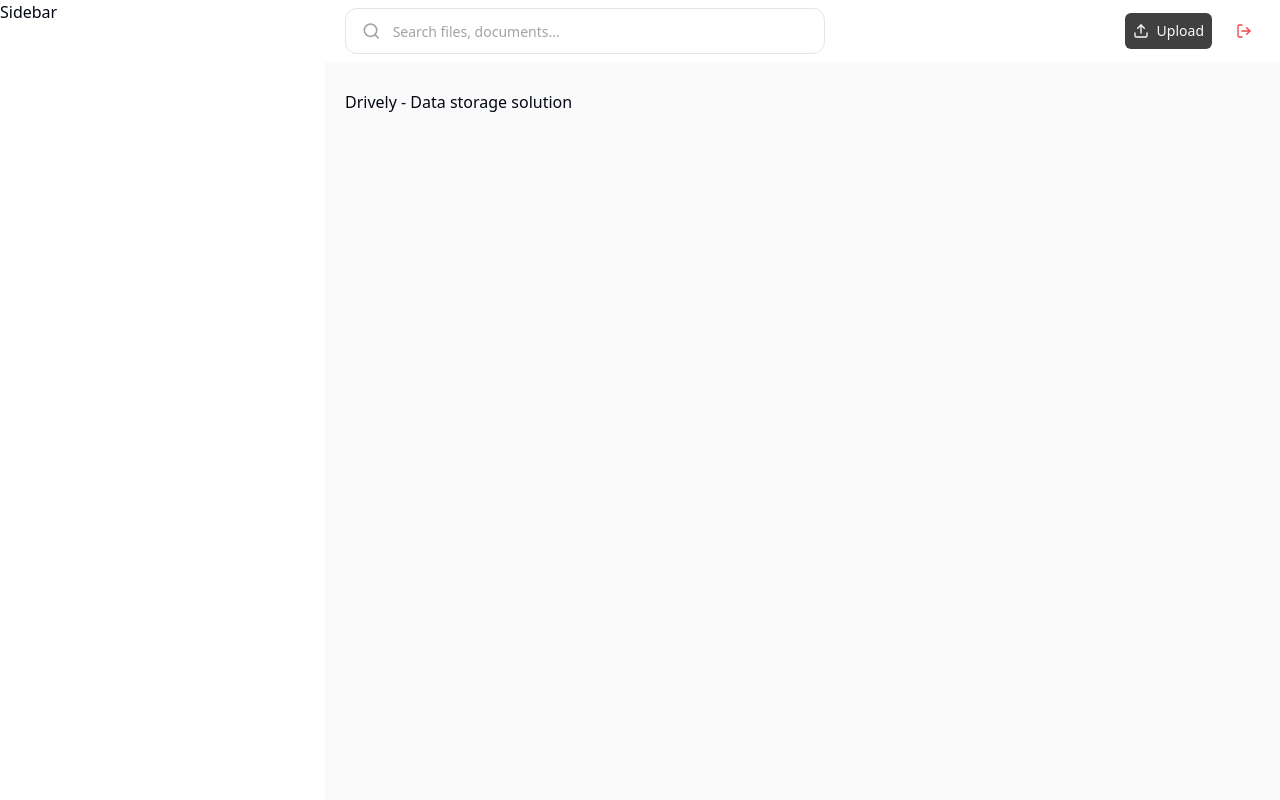
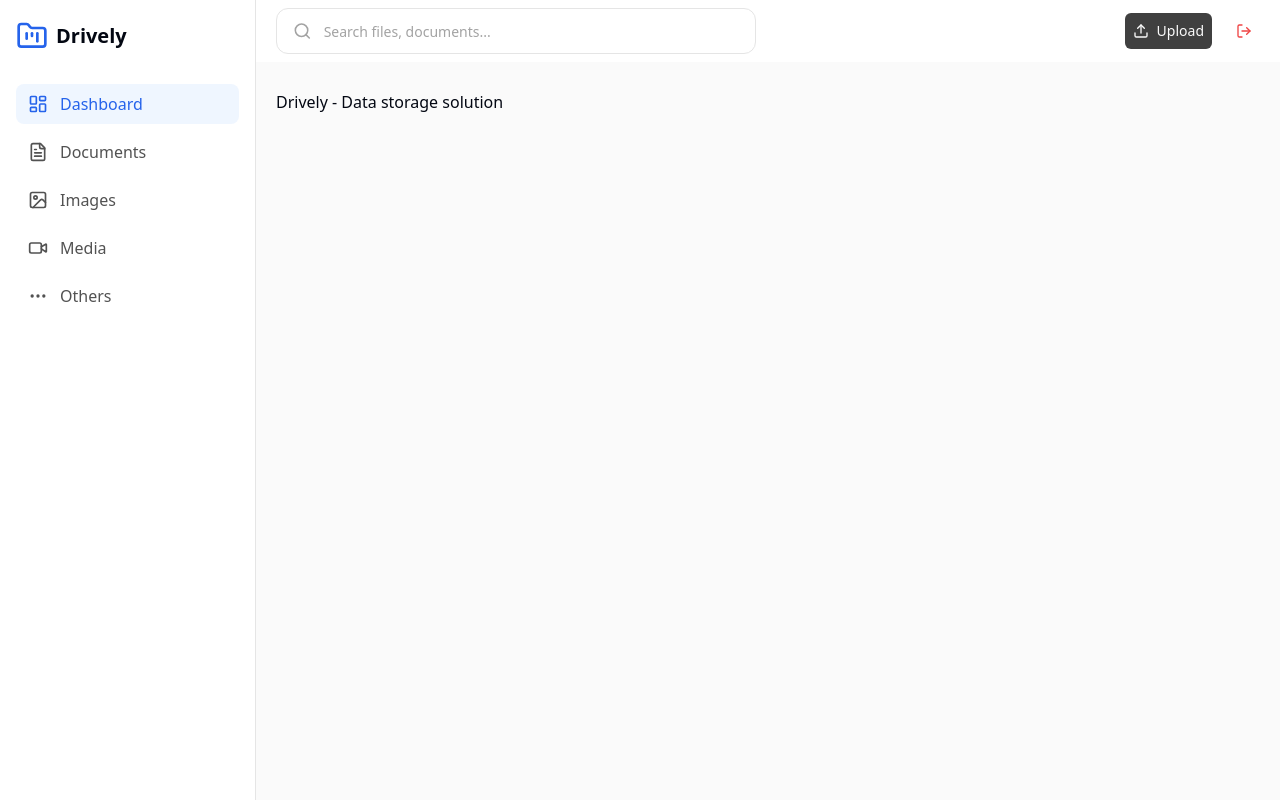
Before and after one commit to yusufisbilir/drively, a Next.js app: page / in a window 1280 px wide. Built offline with nearby package versions, Linux system fonts and the light colour scheme; no server answers.

Commit message:
sidebar styling, routes

```diff
--- a/components/root/Sidebar.tsx
+++ b/components/root/Sidebar.tsx
@@ -1,7 +1,59 @@
+'use client';
+
+import { usePathname } from 'next/navigation';
+import Link from 'next/link';
+import { navItems } from '@/constants';
+import {
+  LayoutDashboard,
+  FileText,
+  Image,
+  Video,
+  MoreHorizontal,
+  FolderKanban,
+} from 'lucide-react';
+
+const iconMap = {
+  LayoutDashboard,
+  FileText,
+  Image,
+  Video,
+  MoreHorizontal,
+};
+
 const Sidebar = () => {
+  const pathname = usePathname();
+
   return (
-    <aside className="remove-scrollbar hidden h-screen w-[90px] flex-col overflow-auto sm:flex lg:w-[280px] xl:w-[325px]">
-      Sidebar
+    <aside className="sticky left-0 top-0 z-40 h-screen w-64 border-r border-neutral-200 bg-white px-4 py-5">
+      <div className="mb-8 flex items-center gap-2">
+        <FolderKanban className="h-8 w-8 text-blue-600" />
+        <h1 className="text-xl font-semibold">Drively</h1>
+      </div>
+
+      <nav className="flex flex-col gap-2">
+        {navItems.map((item) => {
+          const Icon = iconMap[item.icon as keyof typeof iconMap];
+
+          if (!Icon) return null;
+
+          const isActive = pathname === item.url;
+
+          return (
+            <Link
+              key={item.name}
+              href={item.url}
+              className={`flex items-center gap-3 rounded-lg px-3 py-2 transition-colors ${
+                isActive
+                  ? 'bg-blue-50 text-blue-600'
+                  : 'text-neutral-600 hover:bg-neutral-100 hover:text-neutral-900'
+              }`}
+            >
+              <Icon className="h-5 w-5" />
+              <span className="font-medium">{item.name}</span>
+            </Link>
+          );
+        })}
+      </nav>
     </aside>
   );
 };
--- a/constants/index.ts
+++ b/constants/index.ts
@@ -1,2 +1,30 @@
 export const avatarPlaceholder =
   'https://cdn-icons-png.freepik.com/256/4004/4004610.png?ga=GA1.1.463118338.1739298702';
+
+export const navItems = [
+  {
+    name: 'Dashboard',
+    icon: 'LayoutDashboard',
+    url: '/',
+  },
+  {
+    name: 'Documents',
+    icon: 'FileText',
+    url: '/documents',
+  },
+  {
+    name: 'Images',
+    icon: 'Image',
+    url: '/images',
+  },
+  {
+    name: 'Media',
+    icon: 'Video',
+    url: '/media',
+  },
+  {
+    name: 'Others',
+    icon: 'MoreHorizontal',
+    url: '/others',
+  },
+];
```
